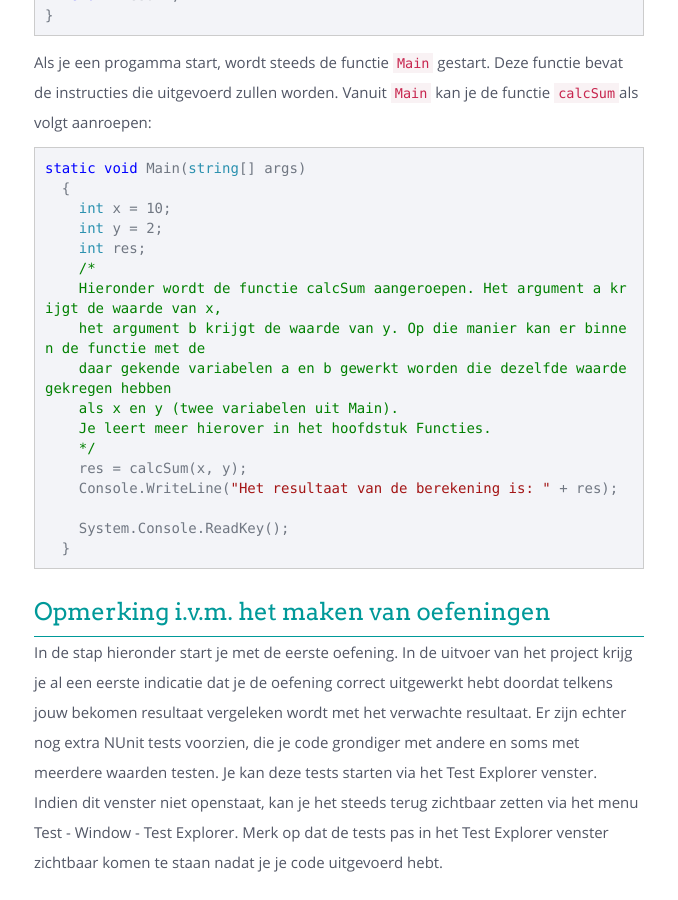
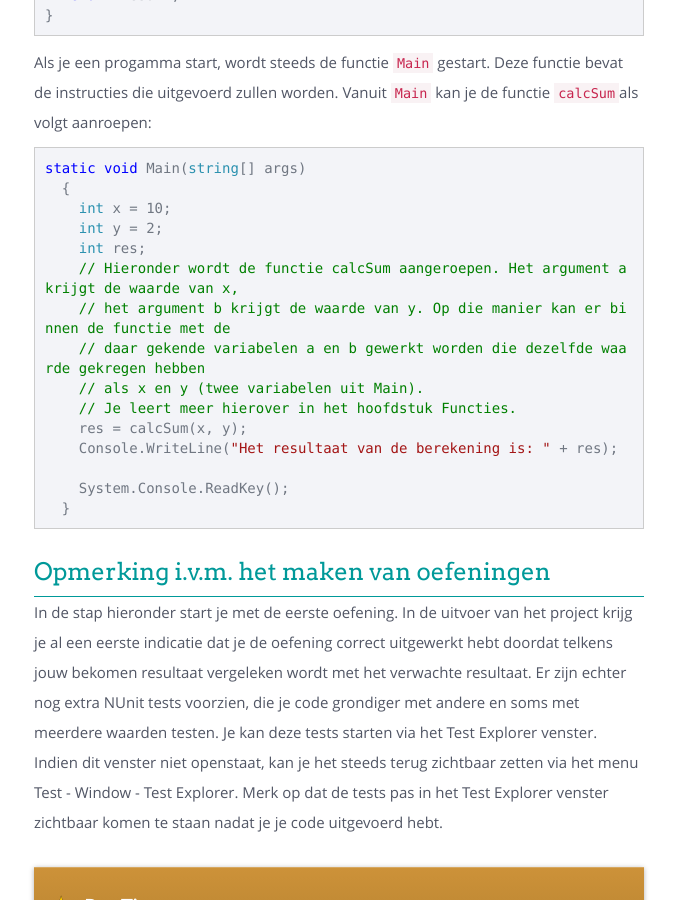
Before and after one commit to sma-it/sma-it.github.io, a Jekyll site: the page built from modules/basics/_posts/2000-01-03-data_types.md, in a window 1280 px wide and 900 px high, scrolled down 10983 px. Shown: the whole window, without its empty margins (381-1059 px from the left). Built offline with Jekyll 4.4.1, drawn with Linux system fonts in a browser that asks for light colours; nearby versions of some CDN libraries.

Commit message:
Lay-out changed back to original

```diff
--- a/modules/basics/_posts/2000-01-03-data_types.md
+++ b/modules/basics/_posts/2000-01-03-data_types.md
@@ -359,13 +359,11 @@ static void Main(string[] args)
     int x = 10;
     int y = 2;
     int res;
-    /*
-    Hieronder wordt de functie calcSum aangeroepen. Het argument a krijgt de waarde van x,
-    het argument b krijgt de waarde van y. Op die manier kan er binnen de functie met de
-    daar gekende variabelen a en b gewerkt worden die dezelfde waarde gekregen hebben
-    als x en y (twee variabelen uit Main).
-    Je leert meer hierover in het hoofdstuk Functies.
-    */
+    // Hieronder wordt de functie calcSum aangeroepen. Het argument a krijgt de waarde van x,
+    // het argument b krijgt de waarde van y. Op die manier kan er binnen de functie met de
+    // daar gekende variabelen a en b gewerkt worden die dezelfde waarde gekregen hebben
+    // als x en y (twee variabelen uit Main).
+    // Je leert meer hierover in het hoofdstuk Functies.
     res = calcSum(x, y);
     Console.WriteLine("Het resultaat van de berekening is: " + res);
 
```
